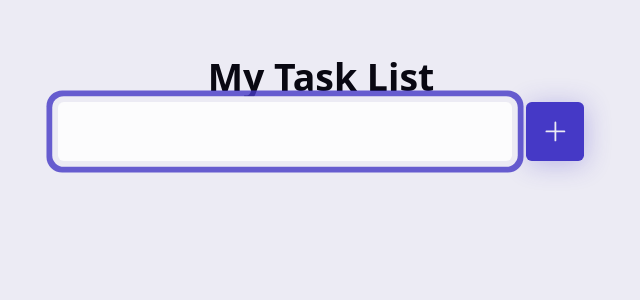
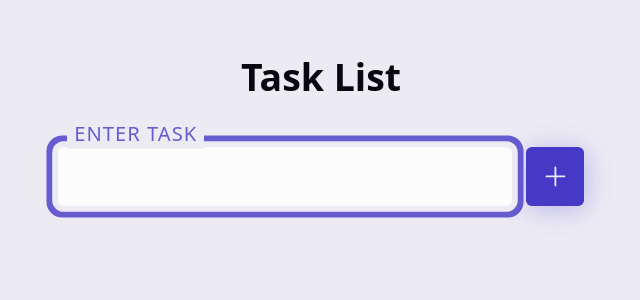
Before and after one commit to travisburns/todolistreact, a React (Vite) app in the folder todolist/: page / in a window 1280 px wide. Shown: the top 300 px of the page, without its empty margins (319-959 px from the left). Built offline with nearby package versions, Linux system fonts and the light colour scheme.

Commit message:
refreshed part 2 once again without tutorial help. All the basics I have gotten down. Still slightly struggling with input attributes

```diff
--- a/todolist/src/App.jsx
+++ b/todolist/src/App.jsx
@@ -275,11 +275,8 @@
   //return a div of container className that contains a header. Within the header exists a h1 with the name my Task List
   //below the header exists The CustomForm component with the passed property of addTask equaling addTask
 
-
-
 import React from 'react'
-import CustomForm from './Components/CustomForm'
-
+import CustomForm from './components/CustomForm'
 const App = () => {
 
   const addTask = (task) => {
@@ -287,12 +284,14 @@ const App = () => {
   }
 
 
+
   return (
+
     <div className='container'>
-       <header>
-        <h1>My Task List</h1>
-        <CustomForm addTask={addTask}/>
-        </header>
+      <header>
+        <h1>Task List</h1>
+      </header>
+      <CustomForm  addTask={addTask}/>
     </div>
   )
 }
--- a/todolist/src/Components/CustomForm.jsx
+++ b/todolist/src/Components/CustomForm.jsx
@@ -239,53 +239,54 @@
 
 
 
-import React, {useState} from 'react'
-import {PlusIcon} from '@heroicons/react/24/solid'
+import { useState } from 'react';
 
+// library imports
+import { PlusIcon } from '@heroicons/react/24/solid'
 
-const CustomForm = (addTask) => {
-  const [task, setTask] = useState("")
+const CustomForm = ({ addTask }) => {
+  const [task, setTask] = useState("");
 
   const handleFormSubmit = (e) => {
-        e.preventDefault()
-        addTask(
-            {
+    e.preventDefault();
+    addTask({
       name: task,
-                checked:false,
+      checked: false,
       id: Date.now()
-            }
-        )
-
+    })
     setTask("")
   }
 
   return (
-
-    <div className='todo'
+    <form
+      className="todo"
       onSubmit={handleFormSubmit}
       >
-        <div className='wrapper'>
-            <input type="text"
-             className='input'
+      <div className="wrapper">
+        <input
+          type="text"
           id="task"
+          className="input"
           value={task}
           onInput={(e) => setTask(e.target.value)}
           required
           autoFocus
           maxLength={60}
-            placeholder="enter Task"
+          placeholder="Enter Task"
         />
+        <label
+          htmlFor="task"
+          className="label"
+        >Enter Task</label>
       </div>
       <button
-        type='submit'
         className="btn"
         aria-label="Add Task"
+        type="submit"
         >
         <PlusIcon />
       </button>
-
-    </div>
+    </form>
   )
 }
-
 export default CustomForm
```
Lines whose indentation alone changed are shown as unchanged.
